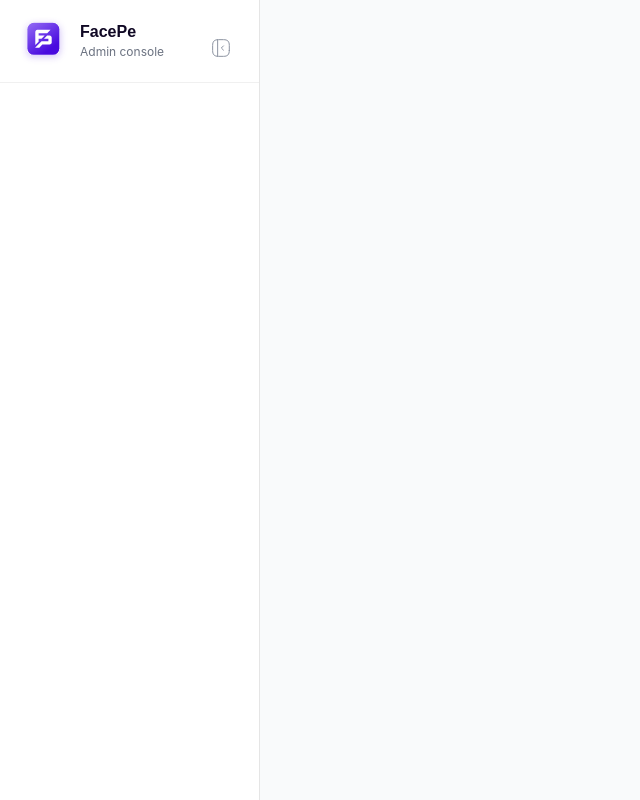
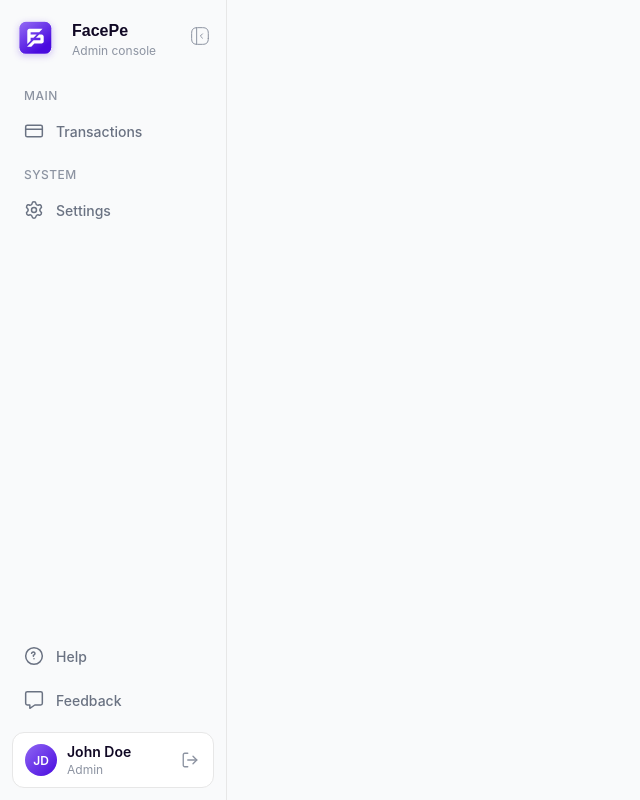
Before and after one commit to sagar-facepe-2303/facepe09-merchant-web-app, a React (Vite) app: page /dashboard in a window 1280 px wide. Shown: the whole page, without its empty margins (0-640 px from the left). Built offline with nearby package versions, Linux system fonts and the light colour scheme; a web font is replaced by a local one.

Commit message:
feat: Update Sidebar and Dashboard styles for improved layout and responsiveness

```diff
--- a/src/components/layout/Sidebar/Sidebar.css
+++ b/src/components/layout/Sidebar/Sidebar.css
@@ -1,8 +1,8 @@
 .sidebar {
-  width: 260px;
+  width: 227px;
   height: 100vh;
-  background: #ffffff;
-  border-right: 1px solid #e5e5e5;
+  background: #f9fafb;
+  border-right: 1px solid #e7e7e7;
   display: flex;
   flex-direction: column;
   position: fixed;
@@ -12,12 +12,12 @@
 }
 
 .sidebar-header {
-  padding: 16px 20px;
-  border-bottom: 1px solid #f0f0f0;
+  padding: 16px 12px;
   display: flex;
   align-items: center;
   justify-content: space-between;
-  gap: 12px;
+  gap: 8px;
+  flex-shrink: 0;
 }
 
 .sidebar-logo-section {
@@ -36,6 +36,7 @@
 .sidebar-logo-wrapper svg {
   /* width: 32px;
   height: 32px; */
+  display: block;
 }
 
 .sidebar-brand-text {
@@ -56,7 +57,7 @@
 .sidebar-brand-subtitle {
   margin: 0;
   font-size: 12px;
-  color: #6b7280;
+  color: #8c93a1;
   font-family: 'Inter', sans-serif;
   line-height: 16px;
 }
@@ -64,15 +65,15 @@
 .sidebar-toggle {
   border: none;
   background: transparent;
-  padding: 8px;
+  padding: 4px;
   cursor: pointer;
   display: flex;
   align-items: center;
   justify-content: center;
-  border-radius: 8px;
+  border-radius: 6px;
   transition: background 0.2s ease;
   flex-shrink: 0;
-  padding-top: 22px;
+  margin-top: -8px;
 }
 
 .sidebar-toggle:hover {
@@ -86,8 +87,33 @@
 
 .sidebar-nav {
   flex: 1;
-  padding: 16px 12px;
+  padding: 8px 12px;
   overflow-y: auto;
+}
+
+.sidebar-menu {
+  list-style: none;
+  margin: 0;
+  padding: 0;
+  display: flex;
+  flex-direction: column;
+  gap: 4px;
+}
+
+.sidebar-section {
+  margin-bottom: 16px;
+}
+
+.sidebar-section-label {
+  display: block;
+  font-family: 'Inter', sans-serif;
+  font-size: 12px;
+  font-weight: 500;
+  color: #8c93a1;
+  letter-spacing: 0.5px;
+  text-transform: uppercase;
+  padding: 0 12px;
+  margin-bottom: 8px;
 }
 
 .sidebar-menu {
@@ -107,7 +133,7 @@
   display: flex;
   align-items: center;
   gap: 12px;
-  padding: 12px 16px;
+  padding: 10px 12px;
   text-decoration: none;
   border-radius: 8px;
   color: #6a7282;
@@ -115,25 +141,37 @@
   font-weight: 500;
   font-family: 'Inter', sans-serif;
   transition: all 0.2s ease;
+  height: 40px;
+  box-sizing: border-box;
 }
 
 .sidebar-link:hover {
   background: #f3f4f6;
-  color: #2d2d2d;
+  color: #100824;
 }
 
-.sidebar-link-active {
-  background: linear-gradient(90deg, #9c6cfe 0.01%, #5000ea 98%);
-  color: #ffffff;
+.sidebar-link.active {
+  background: #ede9fe;
+  color: #100824;
+}
+
+.sidebar-link.active .sidebar-icon {
+  color: #100824;
 }
 
 .sidebar-icon {
-  font-size: 20px;
   display: flex;
   align-items: center;
   justify-content: center;
-  width: 24px;
-  height: 24px;
+  width: 20px;
+  height: 20px;
+  flex-shrink: 0;
+  color: currentColor;
+}
+
+.sidebar-icon svg {
+  width: 20px;
+  height: 20px;
 }
 
 .sidebar-label {
@@ -141,31 +179,42 @@
 }
 
 .sidebar-footer {
-  padding: 16px;
-  border-top: 1px solid #f0f0f0;
+  padding: 12px;
+  flex-shrink: 0;
 }
 
-.sidebar-user {
+.sidebar-footer-menu {
+  list-style: none;
+  margin: 0 0 12px;
+  padding: 0;
+  display: flex;
+  flex-direction: column;
+  gap: 4px;
+}
+
+.sidebar-user-card {
   display: flex;
   align-items: center;
-  gap: 12px;
-  padding: 8px;
-  border-radius: 8px;
-  background: #f9fafb;
+  gap: 10px;
+  padding: 10px 12px;
+  border-radius: 12px;
+  background: #ffffff;
+  border: 1px solid #e7e7e7;
 }
 
 .sidebar-user-avatar {
-  width: 40px;
-  height: 40px;
+  width: 32px;
+  height: 32px;
   border-radius: 50%;
-  background: linear-gradient(90deg, #9c6cfe 0.01%, #5000ea 98%);
+  background: linear-gradient(135deg, #8f66f3, #490adf);
   display: flex;
   align-items: center;
   justify-content: center;
   color: #ffffff;
-  font-size: 14px;
+  font-size: 12px;
   font-weight: 600;
   font-family: 'Inter', sans-serif;
+  flex-shrink: 0;
 }
 
 .sidebar-user-info {
@@ -177,30 +226,46 @@
   margin: 0 0 2px;
   font-size: 14px;
   font-weight: 600;
-  color: #2d2d2d;
+  color: #100824;
   font-family: 'Inter', sans-serif;
   white-space: nowrap;
   overflow: hidden;
   text-overflow: ellipsis;
 }
 
-.sidebar-user-email {
+.sidebar-user-role {
   margin: 0;
   font-size: 12px;
-  color: #6a7282;
+  color: #8c93a1;
   font-family: 'Inter', sans-serif;
   white-space: nowrap;
   overflow: hidden;
   text-overflow: ellipsis;
 }
 
-/* Responsive */
-@media (max-width: 1024px) {
-  .sidebar {
-    width: 240px;
-  }
+.sidebar-logout {
+  display: flex;
+  align-items: center;
+  justify-content: center;
+  flex-shrink: 0;
+  background: none;
+  border: none;
+  cursor: pointer;
+  padding: 2px;
+  color: #8c93a1;
+  transition: color 0.2s ease;
 }
 
+.sidebar-logout:hover {
+  color: #100824;
+}
+
+.sidebar-logout svg {
+  width: 18px;
+  height: 18px;
+}
+
+/* Responsive */
 @media (max-width: 768px) {
   .sidebar {
     transform: translateX(-100%);
--- a/src/components/layout/Sidebar/Sidebar.jsx
+++ b/src/components/layout/Sidebar/Sidebar.jsx
@@ -2,6 +2,8 @@ import { Link, useLocation } from 'react-router-dom'
 
 function Sidebar() {
   const location = useLocation()
+
+  const isActive = (path) => location.pathname === path
 
   const menuItems = [
     { id: 'dashboard', label: 'Dashboard', icon: '📊', path: '/dashboard' },
@@ -46,8 +48,45 @@ function Sidebar() {
     </svg>
   )
 
+  const transactionsIcon = (
+    <svg xmlns="http://www.w3.org/2000/svg" width="20" height="20" viewBox="0 0 20 20" fill="none">
+      <path d="M3.33301 4.16667H16.6663C17.5868 4.16667 18.333 4.91286 18.333 5.83333V14.1667C18.333 15.0871 17.5868 15.8333 16.6663 15.8333H3.33301C2.41254 15.8333 1.66634 15.0871 1.66634 14.1667V5.83333C1.66634 4.91286 2.41254 4.16667 3.33301 4.16667" stroke="currentColor" strokeWidth="1.5" strokeLinecap="round" strokeLinejoin="round"/>
+      <path d="M1.6665 8.33333H18.3332" stroke="currentColor" strokeWidth="1.5" strokeLinecap="round" strokeLinejoin="round"/>
+    </svg>
+  )
+
+  const settingsIcon = (
+    <svg xmlns="http://www.w3.org/2000/svg" width="20" height="20" viewBox="0 0 20 20" fill="none">
+      <path d="M8.05843 3.44744C8.15284 2.44644 8.99346 1.68164 9.99916 1.68164C11.0049 1.68164 11.8455 2.44644 11.9399 3.44744C11.9962 4.08179 12.3574 4.64799 12.907 4.96459C13.4566 5.28119 14.1276 5.31053 14.7061 5.04208C15.6196 4.62846 16.6988 4.97459 17.2007 5.84328C17.7026 6.71197 17.4633 7.81981 16.6477 8.40402C16.1275 8.76907 15.8184 9.36474 15.8184 9.99996C15.8184 10.6352 16.1275 11.2309 16.6477 11.5959C17.4633 12.1801 17.7026 13.288 17.2007 14.1567C16.6988 15.0254 15.6196 15.3715 14.7061 14.9579C14.1276 14.6894 13.4566 14.7188 12.907 15.0354C12.3574 15.352 11.9962 15.9182 11.9399 16.5525C11.8455 17.5535 11.0049 18.3183 9.99916 18.3183C8.99346 18.3183 8.15284 17.5535 8.05843 16.5525C8.00224 15.9198 7.64088 15.3532 7.09065 15.0355C6.54042 14.7177 5.86851 14.6885 5.28957 14.9579C4.37609 15.3715 3.2969 15.0254 2.79501 14.1567C2.29312 13.288 2.53237 12.1801 3.34794 11.5959C3.86817 11.2309 4.17728 10.6352 4.17728 9.99996C4.17728 9.36474 3.86817 8.76907 3.34794 8.40402C2.53463 7.81947 2.29587 6.71273 2.79717 5.84464C3.29847 4.97655 4.37685 4.63001 5.29005 5.04208C5.86859 5.31053 6.53966 5.28119 7.08924 4.96459C7.63882 4.64799 7.99989 4.08179 8.05622 3.44744" stroke="currentColor" strokeWidth="1.5" strokeLinecap="round" strokeLinejoin="round"/>
+      <path d="M7.5 10C7.5 11.3807 8.61929 12.5 10 12.5C11.3807 12.5 12.5 11.3807 12.5 10C12.5 8.61929 11.3807 7.5 10 7.5C8.61929 7.5 7.5 8.61929 7.5 10" stroke="currentColor" strokeWidth="1.5" strokeLinecap="round" strokeLinejoin="round"/>
+    </svg>
+  )
+
+  const helpIcon = (
+    <svg xmlns="http://www.w3.org/2000/svg" width="20" height="20" viewBox="0 0 20 20" fill="none">
+      <path d="M9.99984 18.3334C14.6022 18.3334 18.3332 14.6025 18.3332 10.0001C18.3332 5.39771 14.6022 1.66675 9.99984 1.66675C5.39746 1.66675 1.6665 5.39771 1.6665 10.0001C1.6665 14.6025 5.39746 18.3334 9.99984 18.3334Z" stroke="currentColor" strokeWidth="1.5" strokeLinecap="round" strokeLinejoin="round"/>
+      <path d="M7.5752 7.29158C7.66305 6.88354 7.90212 6.52519 8.2452 6.2866C8.58829 6.04801 9.01017 5.94608 9.43107 6.0013C9.85196 6.05652 10.2401 6.26512 10.5182 6.58675C10.7963 6.90838 10.9448 7.32051 10.9352 7.74492C10.9352 8.74992 9.39354 9.29159 9.39354 9.29159V10.2083" stroke="currentColor" strokeWidth="1.5" strokeLinecap="round" strokeLinejoin="round"/>
+      <path d="M9.99976 12.7083H10.0081" stroke="currentColor" strokeWidth="1.5" strokeLinecap="round" strokeLinejoin="round"/>
+    </svg>
+  )
+
+  const feedbackIcon = (
+    <svg xmlns="http://www.w3.org/2000/svg" width="20" height="20" viewBox="0 0 20 20" fill="none">
+      <path d="M16.6665 1.66675H3.33317C2.4127 1.66675 1.6665 2.41294 1.6665 3.33341V13.3334C1.6665 14.2539 2.4127 15.0001 3.33317 15.0001H5.83317V18.3334L10.8332 15.0001H16.6665C17.587 15.0001 18.3332 14.2539 18.3332 13.3334V3.33341C18.3332 2.41294 17.587 1.66675 16.6665 1.66675Z" stroke="currentColor" strokeWidth="1.5" strokeLinecap="round" strokeLinejoin="round"/>
+    </svg>
+  )
+
+  const logoutIcon = (
+    <svg xmlns="http://www.w3.org/2000/svg" width="20" height="20" viewBox="0 0 20 20" fill="none">
+      <path d="M7.5 17.5H4.16667C3.72464 17.5 3.30072 17.3244 2.98816 17.0118C2.67559 16.6993 2.5 16.2754 2.5 15.8333V4.16667C2.5 3.72464 2.67559 3.30072 2.98816 2.98816C3.30072 2.67559 3.72464 2.5 4.16667 2.5H7.5" stroke="currentColor" strokeWidth="1.5" strokeLinecap="round" strokeLinejoin="round"/>
+      <path d="M13.3335 14.1666L17.5002 9.99992L13.3335 5.83325" stroke="currentColor" strokeWidth="1.5" strokeLinecap="round" strokeLinejoin="round"/>
+      <path d="M17.5 10H7.5" stroke="currentColor" strokeWidth="1.5" strokeLinecap="round" strokeLinejoin="round"/>
+    </svg>
+  )
+
   return (
     <aside className="sidebar">
+      {/* Header */}
       <div className="sidebar-header">
         <div className="sidebar-logo-section">
           <div className="sidebar-logo-wrapper">
@@ -63,6 +102,73 @@ function Sidebar() {
         </button>
       </div>
 
+      {/* Navigation */}
+      <nav className="sidebar-nav" aria-label="Main navigation">
+        {/* MAIN Section */}
+        <div className="sidebar-section">
+          <span className="sidebar-section-label">MAIN</span>
+          <ul className="sidebar-menu">
+            <li className="sidebar-menu-item">
+              <Link
+                to="/transactions"
+                className={`sidebar-link ${isActive('/transactions') ? 'active' : ''}`}
+                aria-current={isActive('/transactions') ? 'page' : undefined}
+              >
+                <span className="sidebar-icon" aria-hidden="true">{transactionsIcon}</span>
+                <span className="sidebar-label">Transactions</span>
+              </Link>
+            </li>
+          </ul>
+        </div>
+
+        {/* SYSTEM Section */}
+        <div className="sidebar-section">
+          <span className="sidebar-section-label">SYSTEM</span>
+          <ul className="sidebar-menu">
+            <li className="sidebar-menu-item">
+              <Link
+                to="/settings"
+                className={`sidebar-link ${isActive('/settings') ? 'active' : ''}`}
+                aria-current={isActive('/settings') ? 'page' : undefined}
+              >
+                <span className="sidebar-icon" aria-hidden="true">{settingsIcon}</span>
+                <span className="sidebar-label">Settings</span>
+              </Link>
+            </li>
+          </ul>
+        </div>
+      </nav>
+
+      {/* Footer */}
+      <div className="sidebar-footer">
+        <ul className="sidebar-footer-menu">
+          <li className="sidebar-menu-item">
+            <Link to="/help" className="sidebar-link">
+              <span className="sidebar-icon" aria-hidden="true">{helpIcon}</span>
+              <span className="sidebar-label">Help</span>
+            </Link>
+          </li>
+          <li className="sidebar-menu-item">
+            <Link to="/feedback" className="sidebar-link">
+              <span className="sidebar-icon" aria-hidden="true">{feedbackIcon}</span>
+              <span className="sidebar-label">Feedback</span>
+            </Link>
+          </li>
+        </ul>
+
+        <div className="sidebar-user-card">
+          <div className="sidebar-user-avatar">
+            <span>JD</span>
+          </div>
+          <div className="sidebar-user-info">
+            <p className="sidebar-user-name">John Doe</p>
+            <p className="sidebar-user-role">Admin</p>
+          </div>
+          <button className="sidebar-logout" aria-label="Logout">
+            {logoutIcon}
+          </button>
+        </div>
+      </div>
     </aside>
   )
 }
--- a/src/styles/dashboard.css
+++ b/src/styles/dashboard.css
@@ -6,7 +6,7 @@
 
 .dashboard-content {
   flex: 1;
-  margin-left: 260px;
+  margin-left: 227px;
   background: #f9fafb;
 }
 
@@ -213,7 +213,7 @@
 /* Responsive */
 @media (max-width: 1024px) {
   .dashboard-content {
-    margin-left: 240px;
+    margin-left: 227px;
   }
 
   .dashboard-stats {
```
